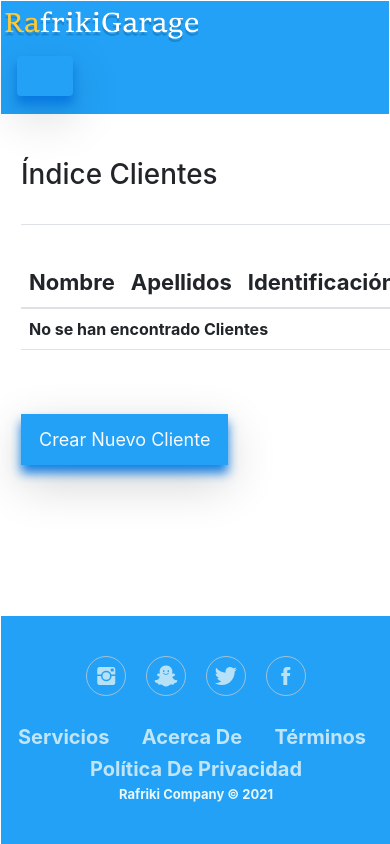
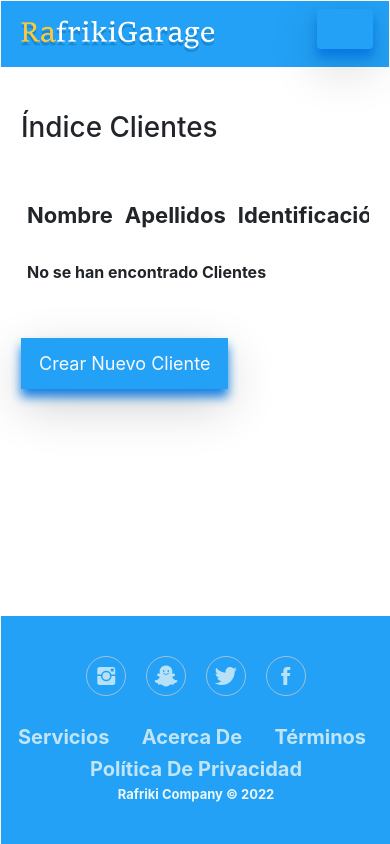
Before and after one commit to Rafriki2308/RafrikiGarage, a Symfony app: template templates/Customer/index.html.twig in a window 390 px wide; the page is wider, and only the part inside the window is pictured. Run offline with Twig, Linux system fonts and the light colour scheme; the template is opened without the code that fills it, so the values that code supplies are empty; some libraries are stand-ins or nearby versions.

Commit message:
update view to responsive way

```diff
--- a/templates/Car/index.html.twig
+++ b/templates/Car/index.html.twig
@@ -6,6 +6,7 @@
     <br/>
     <h1>Índice de Vehículos</h1>
     <br/>
+    <div class="table-responsive">
         <table class="table">
             <thead>
                 <tr>
@@ -44,4 +45,5 @@
             {% endfor %}
             </tbody>
         </table>
+    </div>
 {% endblock %}
--- a/templates/Customer/index.html.twig
+++ b/templates/Customer/index.html.twig
@@ -6,7 +6,8 @@
     <br/>
     <h1>Índice Clientes</h1>
     <br/>
-    <table class="table">
+    <div  class="table-responsive">
+        <table class="index">
             <thead>
                 <tr>
                     <th style="horiz-align: center">Nombre</th>
@@ -38,6 +39,7 @@
             {% endfor %}
             </tbody>
         </table>
+    </div>
     <br/><br/>
     <a href="{{ path('app_customer_new') }}">
         <button type="button">Crear Nuevo Cliente</button>
--- a/templates/Customer/show.html.twig
+++ b/templates/Customer/show.html.twig
@@ -25,7 +25,7 @@
                 <td>{{ customer.telNumber }}</td>
             </tr>
             <tr>
-                <th>EMail</th>
+                <th>Email</th>
                 <td>{{ customer.eMail }}</td>
             </tr>
         </tbody>
--- a/templates/Worksheet/index.html.twig
+++ b/templates/Worksheet/index.html.twig
@@ -6,6 +6,7 @@
     <br/>
     <h1>Índice Hojas de Trabajo</h1>
     <br/>
+    <div class="table-responsive">
         <table class="table">
             <thead>
                 <tr>
@@ -48,4 +49,5 @@
             {% endfor %}
             </tbody>
         </table>
+    </div>
 {% endblock %}
--- a/templates/footer.html.twig
+++ b/templates/footer.html.twig
@@ -1,4 +1,5 @@
 <footer class="container-fluid" id="container-footer">
+    <div class="footertextContainer">
         <div class="social">
             <a href="#"><i class="icon ion-social-instagram"></i></a>
             <a href="#"><i class="icon ion-social-snapchat"></i></a>
@@ -11,5 +12,6 @@
             <li class="list-inline-item"><a href="{{ path('underConstruction') }}">Términos</a></li>
             <li class="list-inline-item"><a href="{{ path('underConstruction') }}">Política De Privacidad</a></li>
         </ul>
-    <p class="copyright">Rafriki Company © 2021</p>
+        <p class="copyright">Rafriki Company © 2022</p>
+    </div>
 </footer>
--- a/templates/navbar.html.twig
+++ b/templates/navbar.html.twig
@@ -1,18 +1,17 @@
-<div id="logoContainer">
+<nav class="navbar navbar-expand-lg" id='nav'>
     <a class="navbar-brand" href="{{ path('homepage') }}">
         <img src="{{ asset('assets/RafrikiGarage.png') }}">
     </a>
-</div>
-<nav class="navbar navbar-expand-lg" id='nav'>
     <button class="navbar-toggler" type="button" data-toggle="collapse" data-target="#navbarSupportedContent" aria-controls="navbarSupportedContent" aria-expanded="false" aria-label="Toggle navigation">
         <span class="navbar-toggler-icon"></span>
     </button>
     <div class="collapse navbar-collapse" id="navbarSupportedContent">
         <div id="centerMenu">
             <ul class="navbar-nav mr-auto">
-                <li class="nav-item active">
-                    <a class="nav-link" href="{{ path('homepage') }}">Inicio<span class="sr-only">(current)</span></a>
-                </li>
+                <li>
+                    <a href="{{ path('homepage') }}">
+                        <img id="homeImg" src="{{ asset('assets/Home.jpeg') }}">
+                    </a>
                 <li class="nav-item dropdown">
                     <a class="nav-link dropdown-toggle" href="#" id="navbarDropdown" role="button" data-toggle="dropdown" aria-haspopup="true" aria-expanded="false">
                         Clientes
```
Lines whose indentation alone changed are shown as unchanged.
